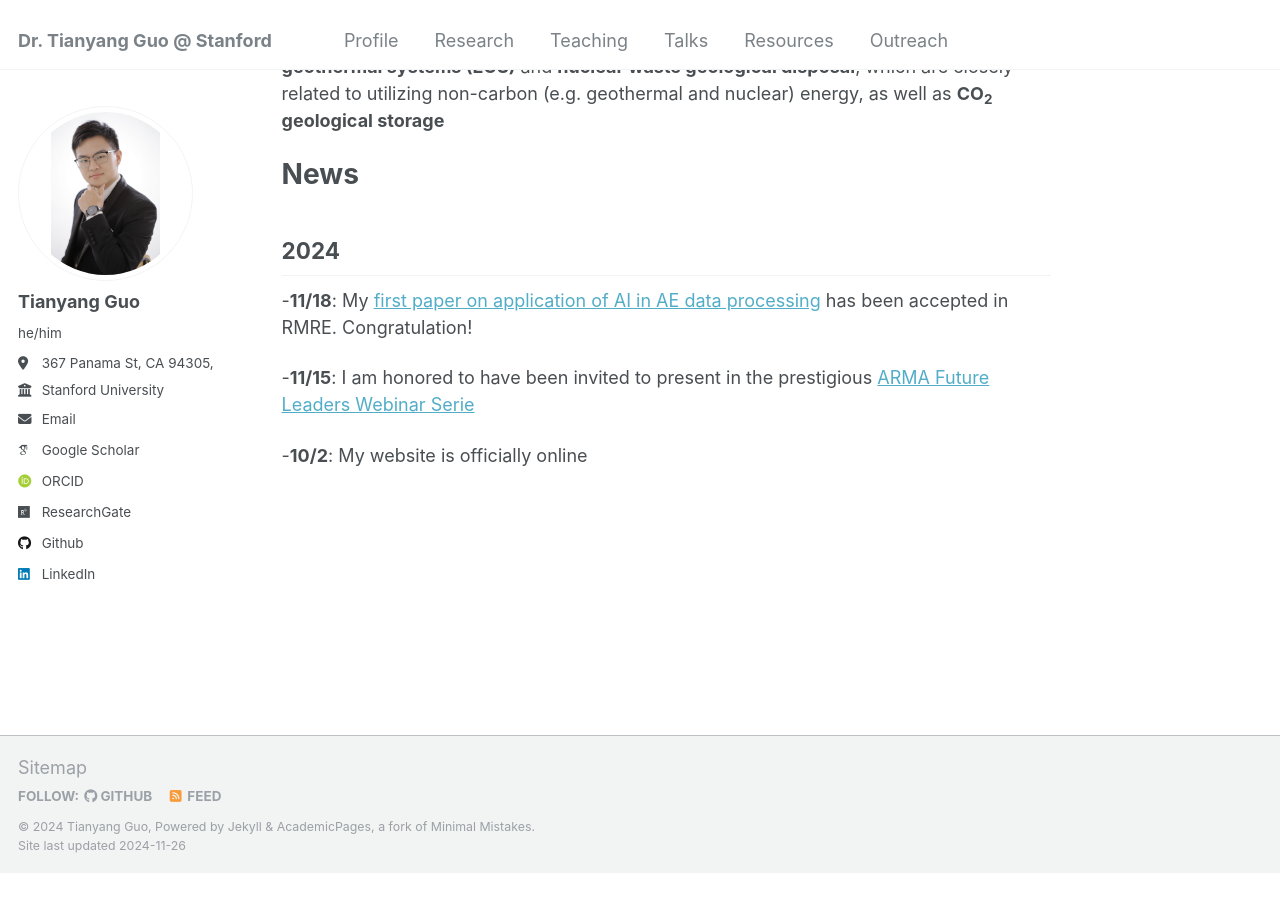
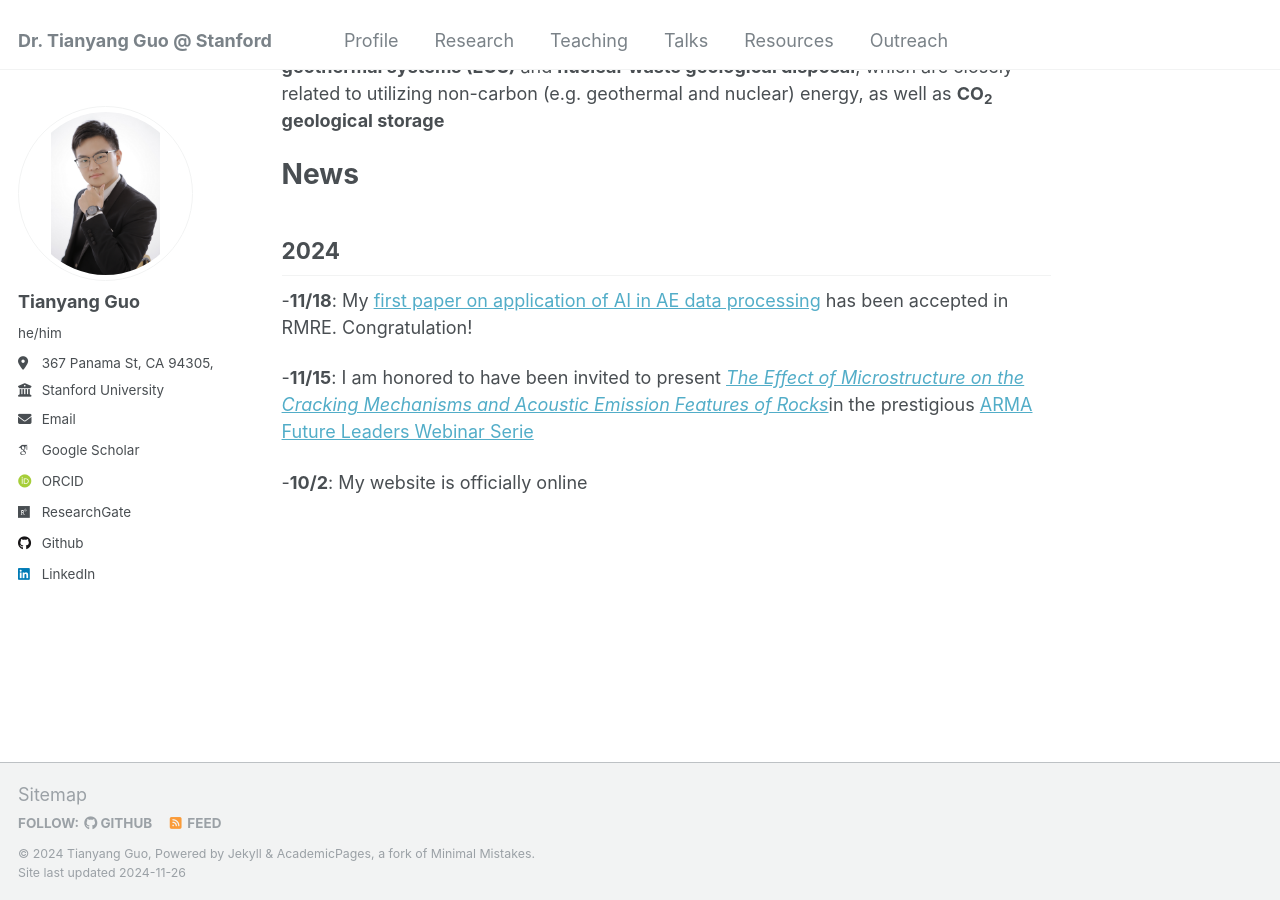
Before and after one commit to guotystanford/guotystanford.github.io, a Jekyll site: the page built from _pages/about.md, in a window 1280 px wide and 900 px high, scrolled down 743 px. Built offline with Jekyll 4.4.1, drawn with Linux system fonts in a browser that asks for light colours; some web fonts are replaced; before the commit the page ends 1616 px from its top, so only the background shows below that.

Commit message:
Update about.md

```diff
--- a/_pages/about.md
+++ b/_pages/about.md
@@ -23,7 +23,7 @@ In the future, I aim to leverage my experience and expertise to address scientif
     My [first paper on application of AI in AE data processing](https://www.researchgate.net/publication/385906798_A_Deep-learning_P-wave_Arrival_Picker_for_Laboratory_Acoustic_Emissions_Model_Training_and_its_Performance?_sg%5B0%5D=96uMFM0dj3bjSk0gkb9BpI93_OXVmy1iyoXTeZcLG2EMshsQK5XZWWoOMe5dHIX-9hZwDc5qKEes1-Ka_VQzmxC__EHchyl2I6YAlVXc.ivrzrkHkeNYyu-WB60CSMx3VF_tYcZ6FkKrRQ1geWwCBRXzx4wCXP8Sn6GjoOsGe9OC_Y5HT9Khqv3e3K4zb9Q&_tp=eyJjb250ZXh0Ijp7ImZpcnN0UGFnZSI6ImhvbWUiLCJwYWdlIjoicHJvZmlsZSIsInByZXZpb3VzUGFnZSI6InByb2ZpbGUiLCJwb3NpdGlvbiI6InBhZ2VDb250ZW50In19) has been accepted in RMRE. Congratulation!
 
   -**11/15**:
-    I am honored to have been invited to present in the prestigious [ARMA Future Leaders Webinar Serie](http://armarocks.org/arma-future-leader-webinar-series/)
+    I am honored to have been invited to present <i>[The Effect of Microstructure on the Cracking Mechanisms and Acoustic Emission Features of Rocks](https://youtu.be/NJG1eFJU1qY)</i>in the prestigious [ARMA Future Leaders Webinar Serie](http://armarocks.org/arma-future-leader-webinar-series/)
 
   -**10/2**:
     My website is officially online
```
